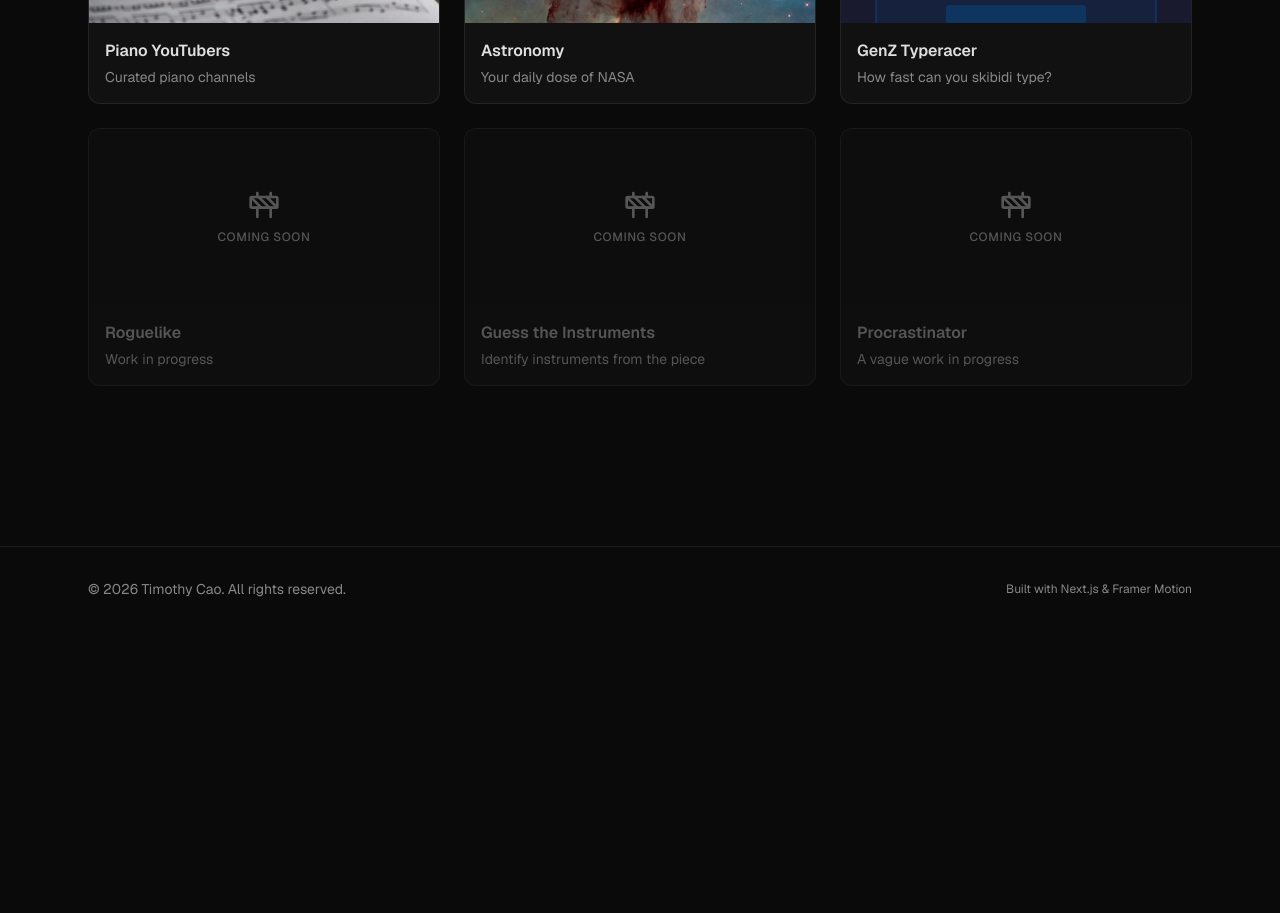
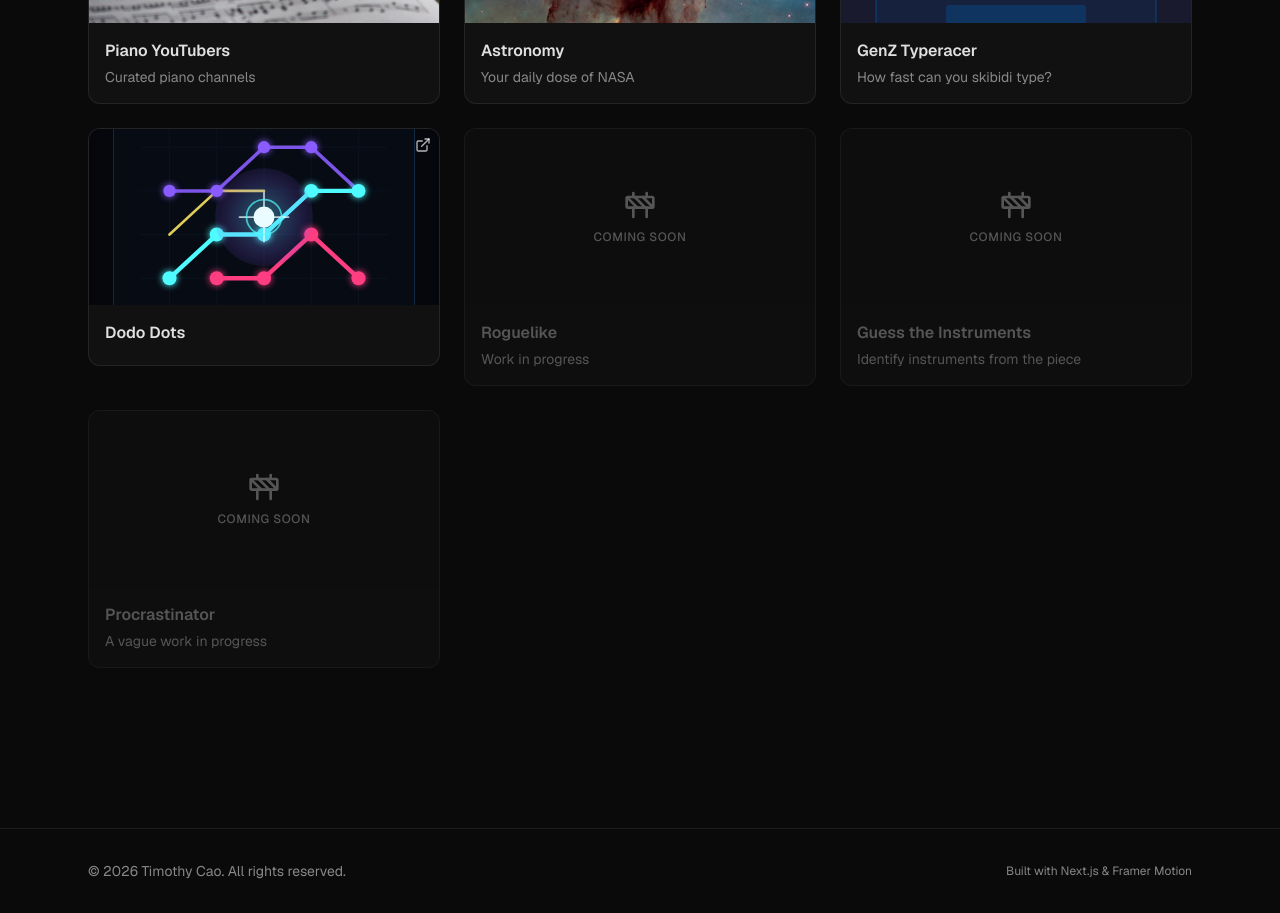
Before and after one commit to Timothy-Cao/Timothy-Cao.github.io, a Next.js app: page /playground in a window 1280 px wide. Shown: the part 1880-2793 px from the top of the page. Before the commit the page ends 2511 px from the top, so only its background shows below. Built offline with nearby package versions, Linux system fonts and the light colour scheme.

Commit message:
Add Dodo Dots to playground

```diff
--- a/src/data/playground.ts
+++ b/src/data/playground.ts
@@ -135,6 +135,13 @@ export const playgroundCards: PlaygroundCard[] = [
     coverImage: "/assets/media/games/typeracer.svg",
     external: true,
   },
+  {
+    title: "Dodo Dots",
+    subtitle: "",
+    href: "https://dodo-dots.vercel.app/",
+    coverImage: "/assets/media/games/dodo-dots.svg",
+    external: true,
+  },
   // --- Coming soon ---
   {
     title: "Roguelike",
```
Also changed, not shown: public/assets/media/games/dodo-dots.svg (added).
